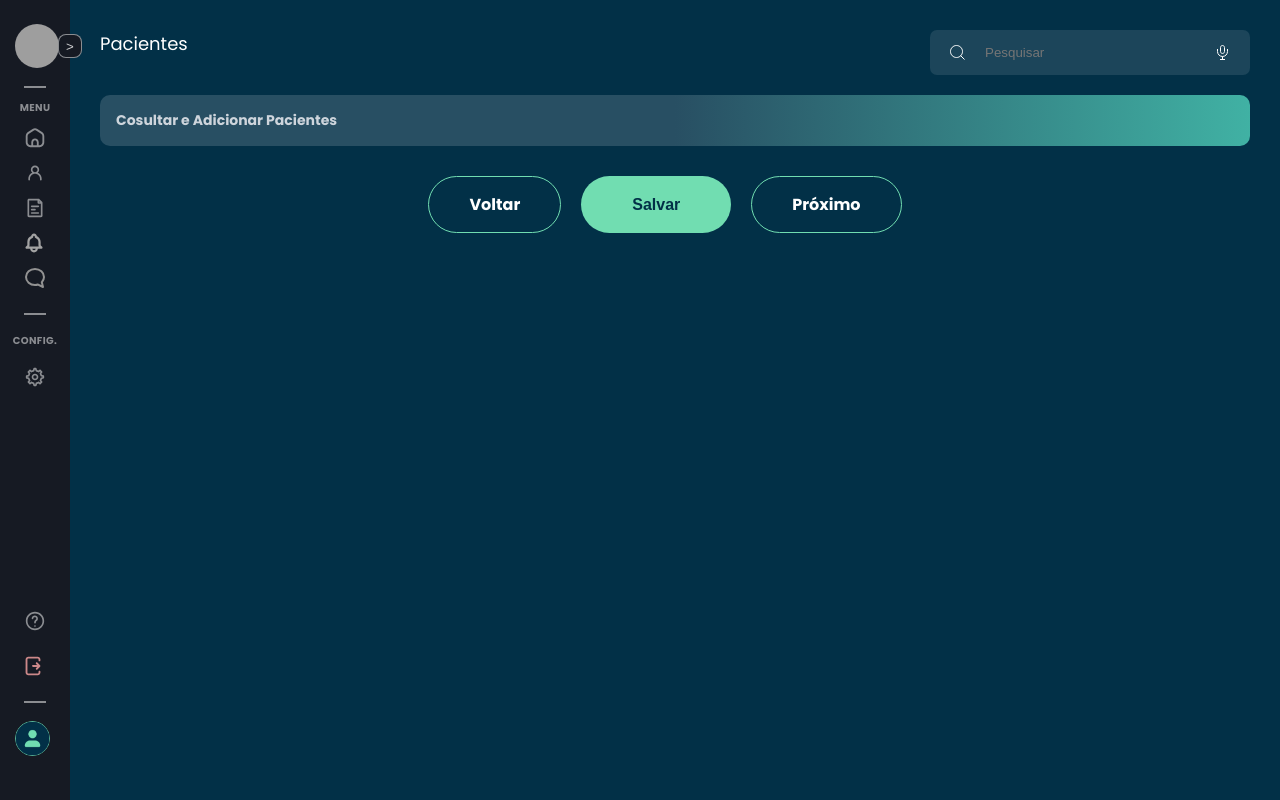
After one commit to aasjunior/tera_dashboard, a Flask app: page /acesso-recusado in a window 1280 px wide. The commit adds this page. Run offline with Flask 3, Linux system fonts and the light colour scheme; grey boxes are pictures that could not be loaded.

```diff
--- a/controllers/routes.py
+++ b/controllers/routes.py
@@ -164,3 +164,12 @@ def init_app(app):
         registros = list(collection.find().sort('_id', -1).skip(skip_num).limit(10))
 
         return render_template('consulta-monitores.html', registros=registros, num_paginas=num_paginas, page_num=page_num, **components)
+
+    @app.route("/acesso-recusado")
+    def acesso_recusado():
+        components = {
+            'sidebar': render_sidebar,
+            'welcome_card': render_welcome_card,
+            'header_title' : render_header_title,
+        }
+        return render_template("acesso-recusado.html", **components)
--- /dev/null
+++ b/views/acesso-recusado.html
@@ -0,0 +1,14 @@
+{% include 'blades/header.html' %}
+<div class="wrapper row">
+    {{ sidebar('User', 'user.png') | safe }}
+    <main class="w-auto">
+        {{ header_title('Pacientes') | safe }}
+        {{ welcome_card('User', False, 'Cosultar e Adicionar Pacientes') | safe }} <!--Aqui é o titulo da etapa-->
+        <section class="d-flex horizontal-center mt-30"> <!--Aqui os botoes-->
+            <a href="/paciente-diagnostico" class="btn-font button btn-border-green mr-20">Voltar</a>
+            <input class="btn-font-blue button btn-green mr-20" type="submit" value="Salvar" name="salvar">
+            <a href="/dashboard" class="btn-font button btn-border-green mr-20">Próximo</a>
+        </section>
+    </main>
+</div>
+{% include 'blades/footer.html' %}
--- a/views/static/css/global.css
+++ b/views/static/css/global.css
@@ -274,6 +274,12 @@ em{
     justify-content: space-evenly;
 }
 
+.flex-end{
+    display: flex;
+    justify-content: flex-end;
+
+}
+
 .center{
     align-items: center;
     justify-content: center;
```
Also changed, not shown: views/consulta-monitores.html (+7 -0 lines), views/static/imgs/icons/admin-settings.svg (added).
